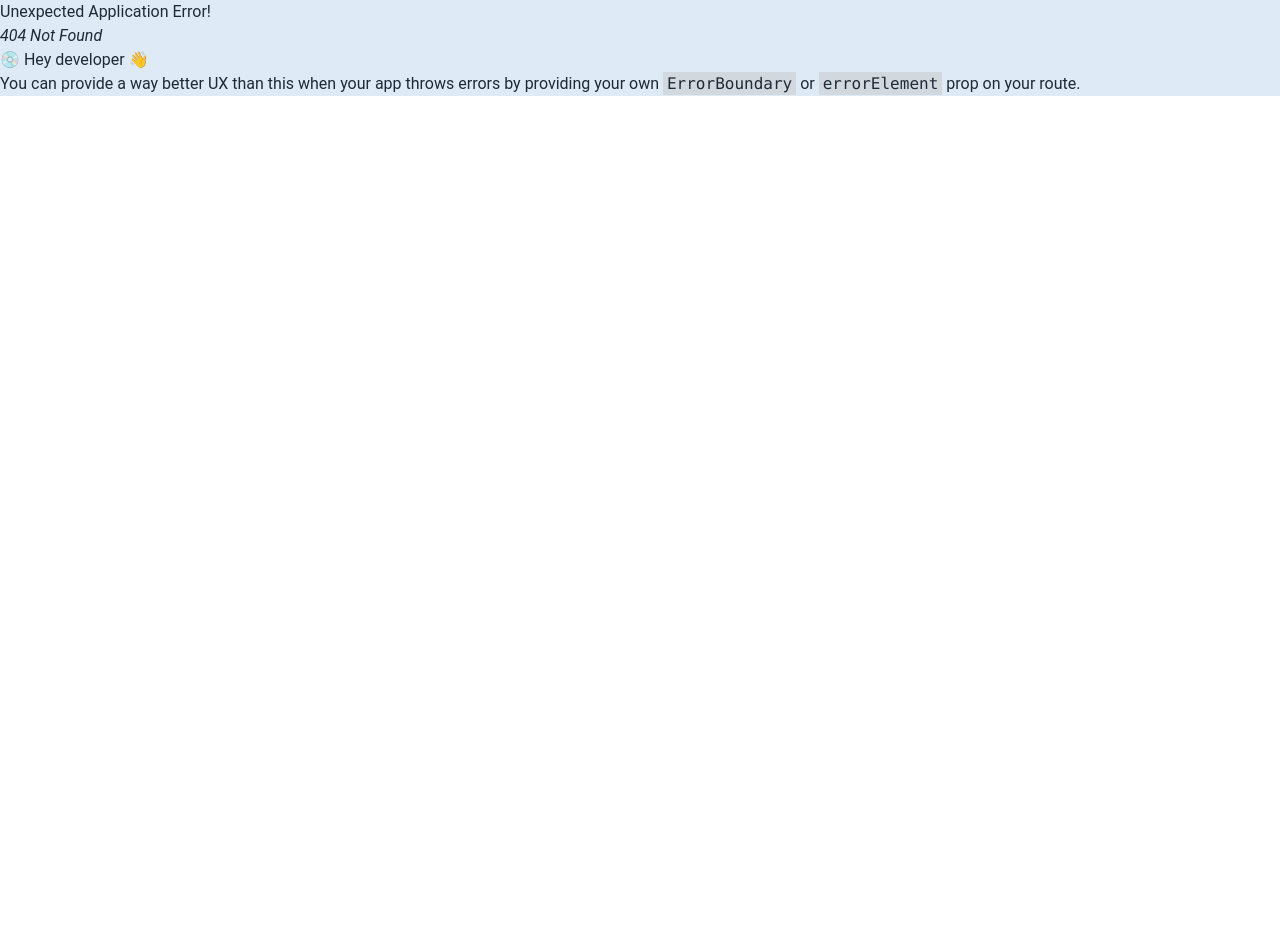
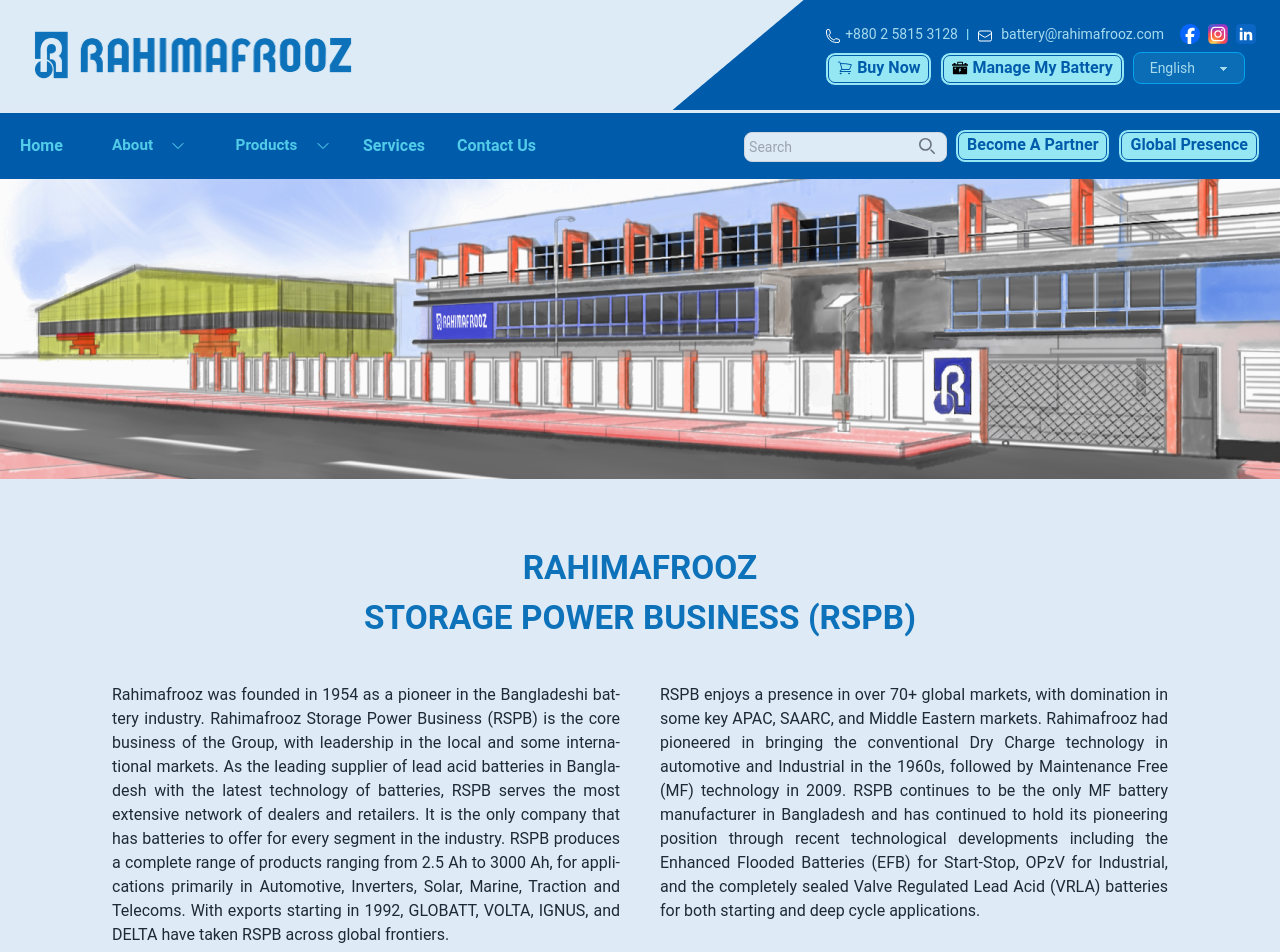
Before and after one commit to arbinzaman/rahimafrooz-battery, a React (Vite) app: page /about/storage-power in a window 1280 px wide. Before the commit this address had no page. Shown: the top 952 px of the page. Before the commit the page ends 800 px from the top, so only its background shows below. Built offline with nearby package versions, Linux system fonts and the light colour scheme.

Commit message:
Completed till iframe in Power Srorage

```diff
--- /dev/null
+++ b/src/pages/About/StoragePower.jsx
@@ -0,0 +1,59 @@
+import BannerImage from "../../assets/images/AboutPage/RahimafroozBatteriesLtd.png";
+const StoragePower = () => {
+  return (
+    <section>
+      <div>
+        <img src={BannerImage} alt="" />
+      </div>
+      <div className="mx-5 my-5 md:my-8 lg:my-16 md:mx-16 lg:mx-28">
+        {/* Heading */}
+        <div className="text-center text-large text-primary font-semibold">
+          <p>RAHIMAFROOZ</p>
+          <p>STORAGE POWER BUSINESS (RSPB)</p>
+        </div>
+        {/* Paragraphs */}
+        <div className="grid grid-cols-1 lg:grid-cols-2 justify-items-center gap-10 my-10 text-justify">
+          <div>
+            Rahimafrooz was founded in 1954 as a pioneer in the Bangladeshi bat-
+            tery industry. Rahimafrooz Storage Power Business (RSPB) is the core
+            business of the Group, with leadership in the local and some
+            interna- tional markets. As the leading supplier of lead acid
+            batteries in Bangla- desh with the latest technology of batteries,
+            RSPB serves the most extensive network of dealers and retailers. It
+            is the only company that has batteries to offer for every segment in
+            the industry. RSPB produces a complete range of products ranging
+            from 2.5 Ah to 3000 Ah, for appli- cations primarily in Automotive,
+            Inverters, Solar, Marine, Traction and Telecoms. With exports
+            starting in 1992, GLOBATT, VOLTA, IGNUS, and DELTA have taken RSPB
+            across global frontiers.
+          </div>
+          <div>
+            RSPB enjoys a presence in over 70+ global markets, with domination
+            in some key APAC, SAARC, and Middle Eastern markets. Rahimafrooz had
+            pioneered in bringing the conventional Dry Charge technology in
+            automotive and Industrial in the 1960s, followed by Maintenance Free
+            (MF) technology in 2009. RSPB continues to be the only MF battery
+            manufacturer in Bangladesh and has continued to hold its pioneering
+            position through recent technological developments including the
+            Enhanced Flooded Batteries (EFB) for Start-Stop, OPzV for
+            Industrial, and the completely sealed Valve Regulated Lead Acid
+            (VRLA) batteries for both starting and deep cycle applications.
+          </div>
+        </div>
+        {/* Video */}
+        <div>
+          <iframe
+            className="w-[100%] h-[250px] lg:h-[450px]"
+            src="https://www.youtube.com/embed/6GolJa3RKDQ?si=tsns12z2-x2QYTs-"
+            title="YouTube video player"
+            allow="accelerometer; autoplay; clipboard-write; encrypted-media; gyroscope; picture-in-picture; web-share"
+            referrerPolicy="strict-origin-when-cross-origin"
+            allowfullscreen
+          ></iframe>
+        </div>
+      </div>
+    </section>
+  );
+};
+
+export default StoragePower;
--- a/src/routes/routes.jsx
+++ b/src/routes/routes.jsx
@@ -9,6 +9,7 @@ import GlobalPresence from "../pages/GlobalPresence";
 import ManageMyBattery from "../pages/ManageMyBattery";
 import ProductFinalPage from "../pages/ProductFinalPage";
 import ProductSearchPage from "../pages/ProductSearchPage";
+import StoragePower from "../pages/About/StoragePower";
 
 const routes = createBrowserRouter([
   {
@@ -50,6 +51,10 @@ const routes = createBrowserRouter([
       {
         path: "/product-search",
         element: <ProductSearchPage/>
+      },
+      {
+        path:'/about/storage-power',
+        element: <StoragePower/>,
       }
     ],
   },
```
Also changed, not shown: src/assets/images/AboutPage/RahimafroozBatteriesLtd.png (added).
